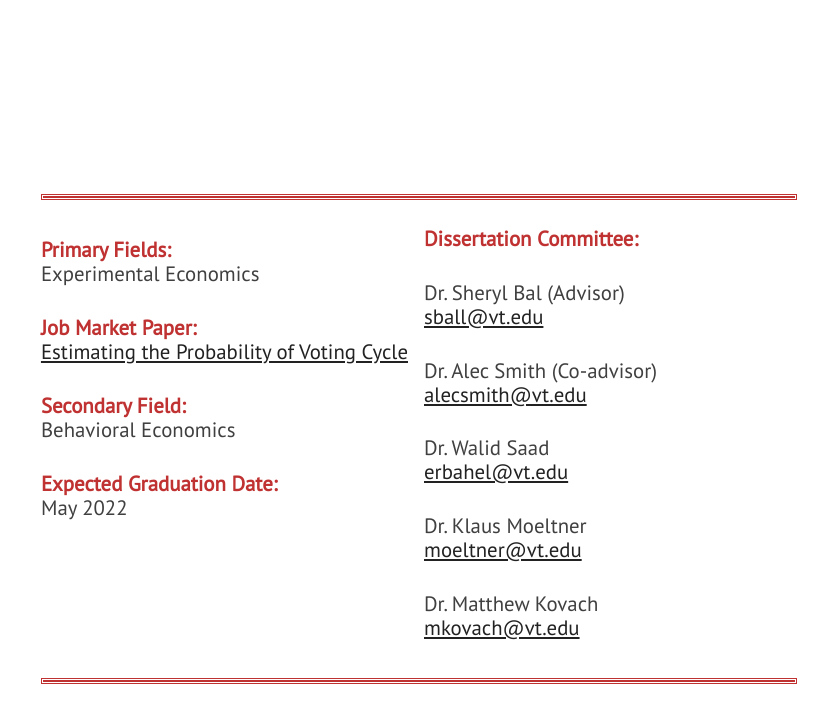
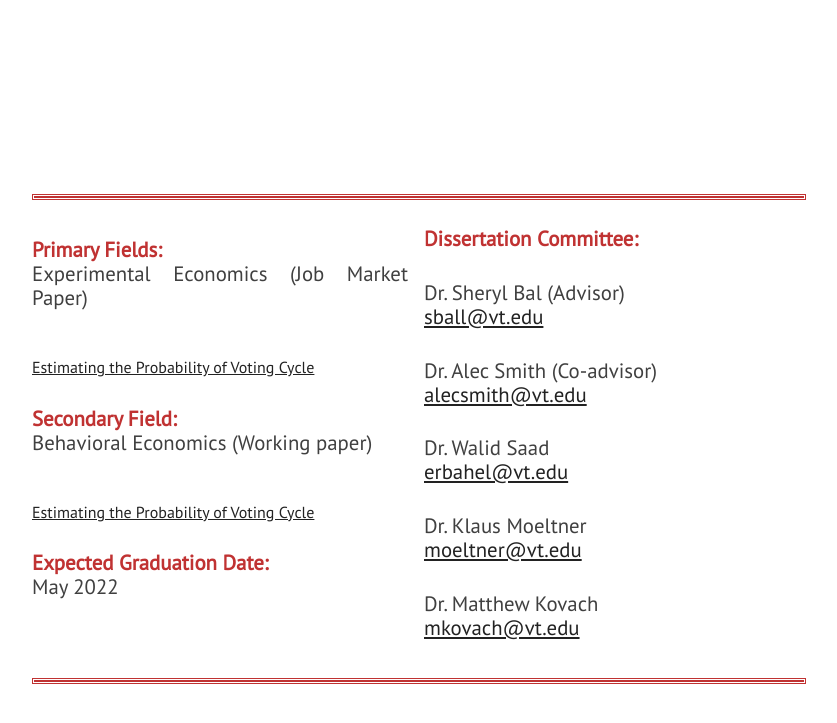
Before and after one commit to KevinKCV/kevinzou, a Jekyll site: the page built from index.html, in a window 1280 px wide and 900 px high, scrolled down 991 px. Shown: the top 723 px of the window, without its empty margins (224-1061 px from the left). Built offline with Jekyll 4.4.1, drawn with Linux system fonts in a browser that asks for light colours; nearby versions of some CDN libraries.

Commit message:
Update 01info.html

```diff
--- a/_includes/01info.html
+++ b/_includes/01info.html
@@ -9,15 +9,15 @@
 
             <p class="paragraph-text">
             <b class="paragraph-text" style="color:rgb(192, 50, 50)"> Primary Fields:</b> <br>
-             Experimental Economics </p>
+             Experimental Economics (Job Market Paper)</p> <br>
+            <a href="/assets/doc/CGSONG_EPV.pdf">Estimating the Probability of Voting Cycle</a> </p>
 
-            <p class="paragraph-text">
-            <b class="paragraph-text" style="color:rgb(192, 50, 50)"> Job Market Paper:</b> <br>
-            <a href="/assets/doc/CGSONG_EPV.pdf">Estimating the Probability of Voting Cycle</a> </p>
+
 
             <p class="paragraph-text">
             <b class="paragraph-text" style="color:rgb(192, 50, 50)"> Secondary Field:</b><br>
-            Behavioral Economics </p>
+            Behavioral Economics (Working paper)</p> <br>
+            <a href="/assets/doc/CGSONG_EPV.pdf">Estimating the Probability of Voting Cycle</a> </p>
 
             <p class="paragraph-text">
             <b class="paragraph-text" style="color:rgb(192, 50, 50)"> Expected Graduation Date:</b><br>
```
